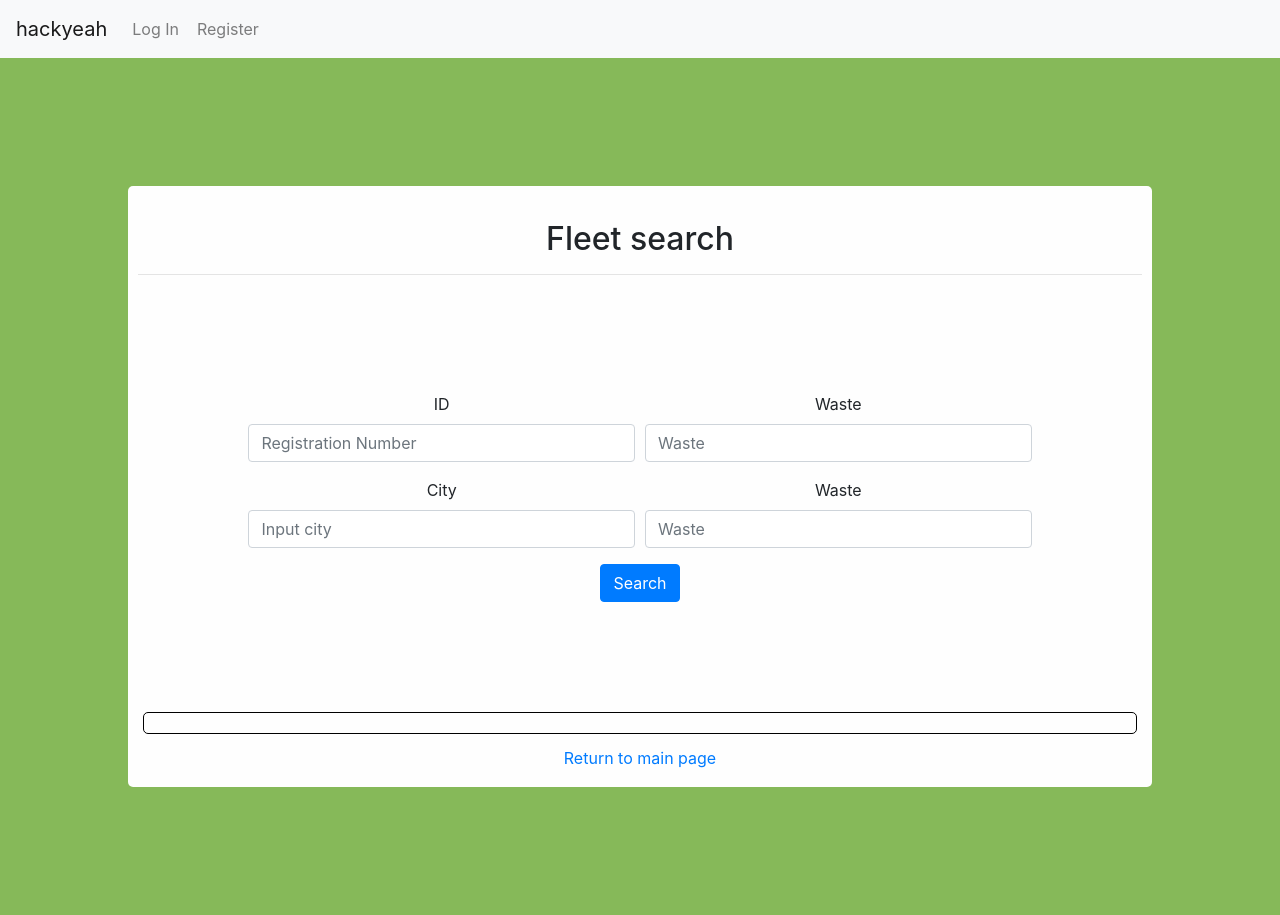
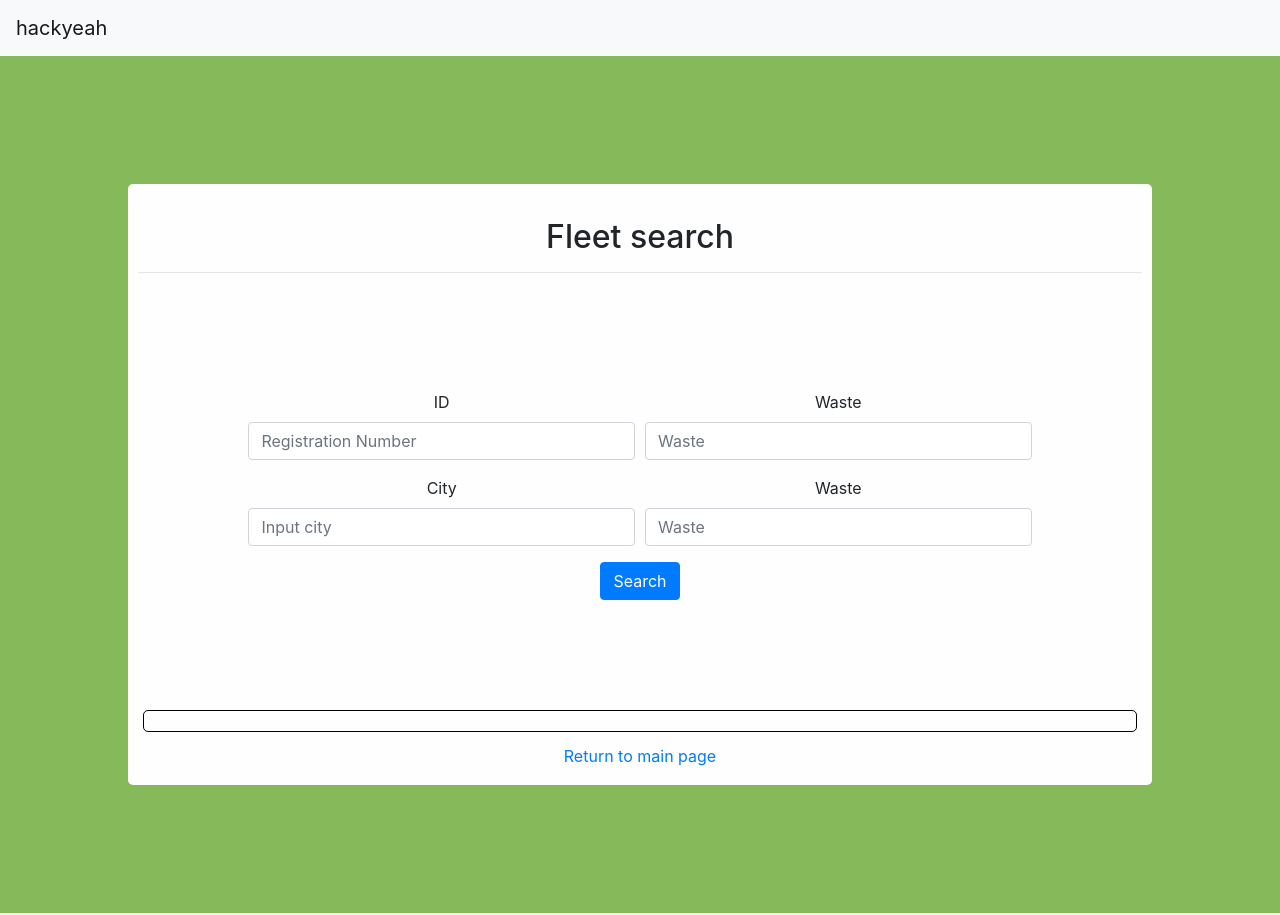
Before and after one commit to MemoryLeeksHackYeah/hackyeah, a Django app: template source/hackyeah_ml/app/templates/app/fleet.html in a window 1280 px wide. Run offline with Django 4.2, Linux system fonts and the light colour scheme; the template is opened without the code that fills it, so the values that code supplies are empty; some libraries are stand-ins or nearby versions.

Commit message:
Remove user authentication

```diff
--- a/source/hackyeah_ml/app/templates/app/layout.html
+++ b/source/hackyeah_ml/app/templates/app/layout.html
@@ -11,28 +11,6 @@
 
         <nav class="navbar navbar-expand-lg navbar-light bg-light">
             <a class="navbar-brand">hackyeah</a>
-
-            <div>
-              <ul class="navbar-nav mr-auto">
-                {% if user.is_authenticated %}
-                    <li class="nav-item">
-                        <a class="nav-link btn btn-link"><strong id="username">{{ user.username }}</strong></a>
-                    </li>
-                {% endif %}
-                {% if user.is_authenticated %}
-                    <li class="nav-item">
-                        <a class="btn btn-link nav-link" href="{% url 'logout' %}">Log Out</a>
-                    </li>
-                {% else %}
-                    <li class="nav-item">
-                        <a class="btn btn-link nav-link" href="{% url 'login' %}">Log In</a>
-                    </li>
-                    <li class="nav-item">
-                        <a class="btn btn-link nav-link" href="{% url 'register' %}">Register</a>
-                    </li>
-                {% endif %}
-              </ul>
-            </div>
           </nav>
 
         <div class="body">
--- a/source/hackyeah_ml/hackyeah_ml/settings.py
+++ b/source/hackyeah_ml/hackyeah_ml/settings.py
@@ -85,9 +85,6 @@ DATABASES = {
     }
 }
 
-# For user registration
-AUTH_USER_MODEL = "app.User"
-
 # Password validation
 # https://docs.djangoproject.com/en/4.1/ref/settings/#auth-password-validators
 
```
